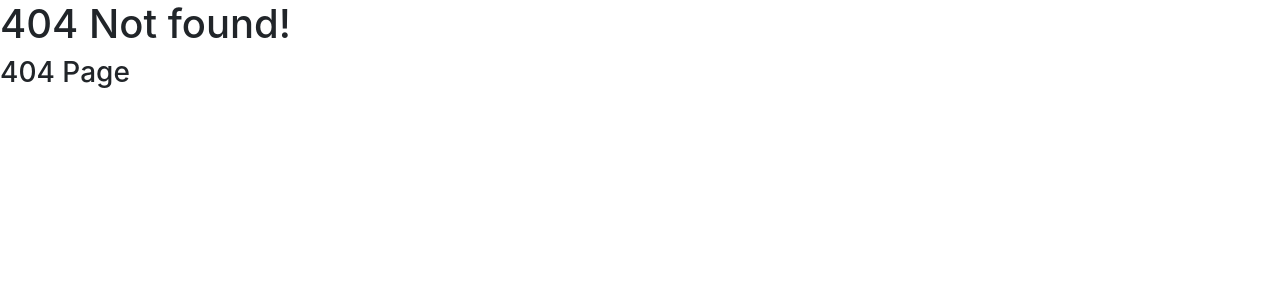
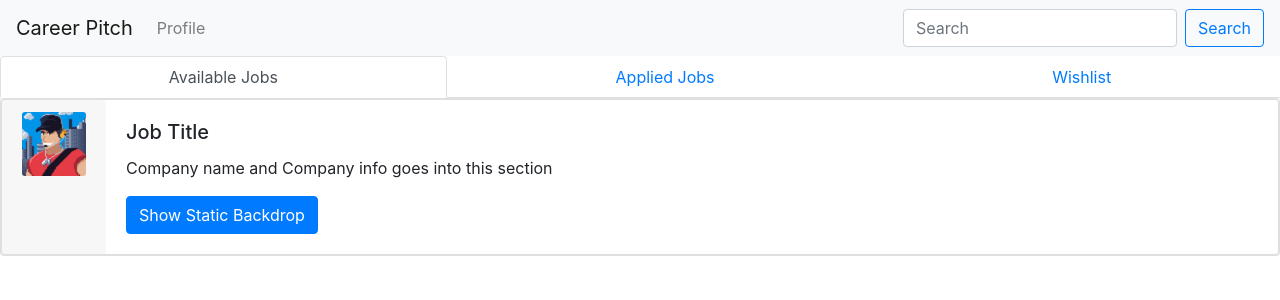
Before and after one commit to abravo3641/career-pitch, a React (Create React App) app in the folder client/: page /feed in a window 1280 px wide. Before the commit this address had no page. Shown: the top 300 px of the page. Built offline with nearby package versions, Linux system fonts and the light colour scheme.

Commit message:
AddedHomeFeed&Register Components
Added an outline for home feed of Applicant and also added all the forms for register and Login

```diff
--- a/client/src/App.js
+++ b/client/src/App.js
@@ -12,7 +12,7 @@ import {
 import LoginPage from "./pages/login"
 import MainPage from "./pages/index";
 import NotFoundPage from "./pages/404.js"
-
+import HomeFeed from "./pages/home-applicant"
 class App extends Component {
   render() {
     return(
@@ -20,7 +20,9 @@ class App extends Component {
       <Switch>
         <Route exact path="/" component={MainPage} />
         <Route path="/login" component={LoginPage} />
+        <Route path="/feed" component={HomeFeed} />
         <Route component={NotFoundPage} />
+
       </Switch>
     </Router>
   )};
--- a/client/src/pages/home-applicant.js
+++ b/client/src/pages/home-applicant.js
@@ -0,0 +1,193 @@
+import React from "react";
+import 'bootstrap/dist/css/bootstrap.min.css';
+import Logo from "../public/pixel.png"
+
+
+import {
+    Nav,
+    Navbar,
+    Form,
+    FormControl,
+    Button,
+    Card,
+    Media,
+    Modal,
+    Image
+} from 'react-bootstrap'
+
+
+
+class HomeFeed extends React.Component {
+    constructor(props) {
+        super(props);
+        // this.state = {tab1: this.handleSelect}
+        this.state = {
+            activeTab: props.activeTab || "1"
+        };
+        this.handleSelect = this.handleSelect.bind(this);
+    }
+    handleSelect(selectedTab){
+        this.setState({
+            activeTab: selectedTab
+        })
+        console.log(selectedTab)
+    }
+
+    render() {
+        return (
+            <div>
+          <Navbar bg="light" variant="light">
+            <Navbar.Brand href="#home">Career Pitch</Navbar.Brand>
+            <Nav className="mr-auto">
+              <Nav.Link href="#home">Profile</Nav.Link>
+            </Nav>
+            <Form inline>
+              <FormControl
+                type="text"
+                placeholder="Search"
+                className="mr-sm-2"
+              />
+              <Button variant="outline-primary">Search</Button>
+            </Form>
+          </Navbar>
+
+         <Nav fill variant="tabs" defaultActiveKey="1" onSelect={this.handleSelect} activeKey={this.state.activeTab}>
+            <Nav.Item>
+                <Nav.Link eventKey="1" >Available Jobs</Nav.Link>
+            </Nav.Item>
+            <Nav.Item>
+                <Nav.Link eventKey="2">Applied Jobs</Nav.Link>
+            </Nav.Item>
+            <Nav.Item>
+                <Nav.Link eventKey="disabled">Wishlist</Nav.Link>
+            </Nav.Item>
+         </Nav>
+         {(this.state.activeTab==="1") && <ApplicantCards /> }
+          </div>
+        );
+    }
+}
+
+
+ class ApplicantCards extends React.Component {
+    constructor(props){
+        super(props);
+        this.state = {show:false}
+    }
+    handleClose(){
+        this.setState({show: false});
+    }
+    handleShow(){
+        this.setState({show: true});
+    }
+
+    render(){
+       return (
+       <div>
+         <Card>
+           <div className="card flex-row flex-wrap">
+               <div className="card-header border-0" >
+                   <Card.Img top width="100%" src={Logo} alt="Card image"/>
+               </div>
+           <div className="card-block">
+           {/* <Card.Header as="h5">Featured</Card.Header> */}
+           <Card.Body>
+             <Card.Title>Job Title</Card.Title>
+             <Card.Text>
+               Company name and Company info goes into this section
+             </Card.Text>
+             <Button variant="primary" onClick={this.handleShow.bind(this)}>Show Static Backdrop</Button>
+           </Card.Body>
+           </div>
+           </div>
+         </Card>
+         <Modal
+          show={this.state.show}
+          onHide={this.handleClose.bind(this)}
+          backdrop="static"
+          keyboard={false}
+          size="lg"
+          aria-labelledby="contained-modal-title-vcenter"
+          centered
+        >
+          <Modal.Header closeButton>
+          <div className="card flex-row flex-wrap">
+               <div className="card-header border-0" >
+                   <Card.Img src={Logo} alt="Card image" fluid/>
+               </div>
+               </div>
+            <Modal.Title>
+                Job title
+                <p> Company Name/ Location</p>
+            </Modal.Title>
+            {/* <Image src={Logo} style={{alignSelf:'flex-n'}} fluid /> */}
+
+          </Modal.Header>
+          <Modal.Body>
+            I will not close if you click outside me. Don't even try to press
+            escape key. keyyyyyyy, GrI will not close if you click outside me. Don't even try to press
+            escape key. keyyyyyyy, GrI will not close if you click outside me. Don't even try to press
+            escape key. keyyyyyyy, GrI will not close if you click outside me. Don't even try to press
+            escape key. keyyyyyyy, GrI will not close if you click outside me. Don't even try to press
+            escape key. keyyyyyyy, Gr
+          </Modal.Body>
+          <Modal.Footer>
+            <Button variant="secondary" onClick={this.handleClose.bind(this)}>
+              Close
+            </Button>
+            <Button variant="primary">Understood</Button>
+          </Modal.Footer>
+        </Modal>
+       </div>
+
+       );
+    }
+}
+
+class PopModal extends React.Component{
+    constructor(props){
+        super(props)
+        this.state = {show:false, setShow: false}
+    }
+
+    handleClose(){
+        this.setState({setShow: false});
+    }
+    handleShow(){
+        this.setState({setShow: true});
+    }
+
+    render(){
+        return (
+
+    <div>
+        <Button variant="primary" onClick={this.handleShow}>
+          Launch static backdrop modal
+        </Button>
+
+        <Modal
+          show={this.show}
+          onHide={this.handleClose}
+          backdrop="static"
+          keyboard={false}
+        >
+          <Modal.Header closeButton>
+            <Modal.Title>Modal title</Modal.Title>
+          </Modal.Header>
+          <Modal.Body>
+            I will not close if you click outside me. Don't even try to press
+            escape key.
+          </Modal.Body>
+          <Modal.Footer>
+            <Button variant="secondary" onClick={this.handleClose.bind(this)}>
+              Close
+            </Button>
+            <Button variant="primary">Understood</Button>
+          </Modal.Footer>
+        </Modal>
+        </div>
+    )}
+  }
+
+
+export default HomeFeed;
--- a/client/src/pages/login.js
+++ b/client/src/pages/login.js
@@ -1,10 +1,11 @@
 import React from "react";
-import reactDom from "react-dom"
 import '../scss/login.scss'
 import 'bootstrap/dist/css/bootstrap.min.css';
-import FormCheck from 'react-bootstrap/FormCheck'
-import FormGroup from 'react-bootstrap/FormGroup'
-import { Form } from "react-bootstrap";
+import {
+    Form,
+    FormCheck,
+    FormGroup
+} from "react-bootstrap";
 
 class LoginPage extends React.Component {
     constructor(props){
@@ -82,13 +83,21 @@ class LoginBox extends React.Component {
 class RegisterBox extends React.Component {
     constructor(props){
         super(props);
-        this.state = {}
+        this.state = {isRecruiter:false, isApplicant:true}
     }
 
     submitRegister(e) {
 
     }
 
+    onChangetest(){
+        if(!this.state.isRecruiter){
+        this.setState({isRecruiter:true, isApplicant:false})
+    }else{
+        this.setState({isRecruiter:false, isApplicant:true})
+    }
+        console.log("On change from checkbox recieved")
+    }
     render(){
         return(
         <div className="inner-container">
@@ -96,6 +105,9 @@ class RegisterBox extends React.Component {
                 Register
             </div>
             <div className="box">
+                <FormGroup controlId="formBasicCheckbox">
+                    <Form.Check type="checkbox" label="Recruiter?" onChange={this.onChangetest.bind(this)} />
+                </FormGroup>
                <div className="input-group">
                     <label htmlFor="name">Name</label>
                     <input type="text" name="name" className="login-input" placeholder="Name" />
@@ -109,9 +121,11 @@ class RegisterBox extends React.Component {
                     <label htmlFor="password">Password</label>
                     <input type="password" name="password" className="login-input" placeholder="Password" />
                </div>
-               <FormGroup controlId="formBasicCheckbox">
-                    <Form.Check type="checkbox" label="Recruiter?" />
-                </FormGroup>
+
+                <div>
+                {this.state.isRecruiter && <RegisterRecruiter /> }
+                {this.state.isApplicant && <RegisterApplicant />}
+                </div>
             <button type="button" className="login-btn" onClick={this.submitRegister.bind(this)}>Submit</button>
 
             </div>
@@ -121,18 +135,74 @@ class RegisterBox extends React.Component {
 
 }
 
+class RegisterRecruiter extends React.Component {
 
 
 
-// reactDom.render(<App />, document.getElementById("root") );
+    render(){
+        return(
+            <div>
+            <div className="input-group">
+                    <label htmlFor="name">Company Name</label>
+                    <input type="text" name="Company" className="login-input" placeholder="Company Name" />
+               </div>
+               <div className="input-group">
+                    <label htmlFor="email">Role</label>
+                    <input type="text" name="Role" className="login-input" placeholder="Role" />
+               </div>
+                 <Form>
+                <Form.Group controlId="exampleForm.ControlTextarea1">
+                     <Form.Label>Company Info</Form.Label>
+                      <Form.Control as="textarea" rows={3} />
+                </Form.Group>
+                    <Form.Group>
+                         <Form.File id="CompanyLogo" label="Company Logo" />
+                    </Form.Group>
+                </Form>
+            </div>
+        )
+    }
+}
 
-// const LoginPage = () => {
-//     return(
-//         <div>
-//             <h1>This is a router test</h1>
-//             <h3>Login Page</h3>
-//         </div>
-//     )
-// };
+class RegisterApplicant extends React.Component {
+
+    render(){
+        return(
+            <div>
+            <div className="input-group">
+                    <label htmlFor="name">School Name</label>
+                    <input type="text" name="School" className="login-input" placeholder="School Name" />
+               </div>
+               <div className="input-group">
+                    <label htmlFor="name">Role</label>
+                    <input type="text" name="Role" className="login-input" placeholder="Role" />
+               </div>
+               <div className="input-group">
+                    <label htmlFor="year">Year</label>
+                    <input type="text" name="Year" className="login-input" placeholder="Year" />
+               </div>
+               <div className="input-group">
+                    <label htmlFor="Location">Location</label>
+                    <input type="text" name="Location" className="login-input" placeholder="Location" />
+               </div>
+               <div className="input-group">
+                    <label htmlFor="name">GPA</label>
+                    <input type="text" name="GPA" className="login-input" placeholder="GPA" />
+               </div>
+
+                 <Form>
+                    <Form.Group>
+                         <Form.File id="ProfilePicture" label="Profile Picture" />
+                    </Form.Group>
+                </Form>
+
+            </div>
+        )
+    }
+}
+
+
+
+
 
 export default LoginPage;
```
Also changed, not shown: client/src/public/logo192.png (added), client/src/public/pixel.png (added).
